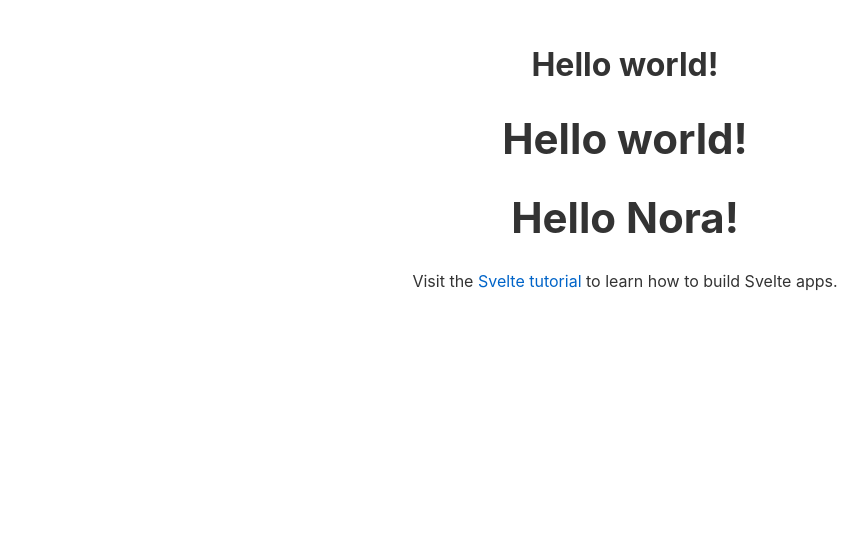
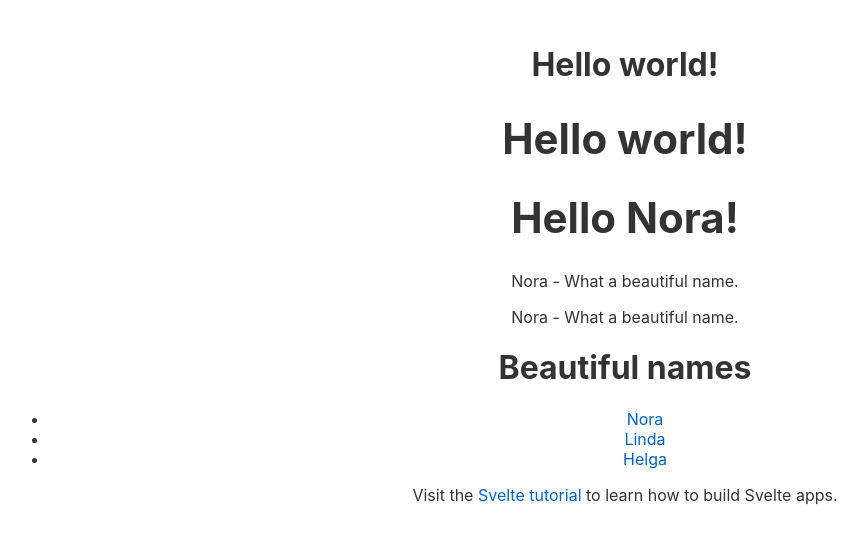
Before and after one commit to marcradziwill/svelte-component-tutorial, a Svelte app: page / in a window 1280 px wide. Shown: the top 544 px of the page, without its empty margins (15-883 px from the left). Built offline with nearby package versions, Linux system fonts and the light colour scheme.

Commit message:
svelte loops

```diff
--- a/src/App.svelte
+++ b/src/App.svelte
@@ -2,6 +2,8 @@
   import SimpleHeadline from "./components/SimpleHeadline.svelte";
   import StyledHeadline from "./components/StyledHeadline.svelte";
   import DynamicStyledHeadline from "./components/DynamicStyledHeadline.svelte";
+  import IfElse from "./components/IfElse.svelte";
+  import Loops from "./components/Loops.svelte";
 </script>
 
 <style>
@@ -10,13 +12,6 @@
     padding: 1em;
     max-width: 240px;
     margin: 0 auto;
-  }
-
-  h1 {
-    color: #ff3e00;
-    text-transform: uppercase;
-    font-size: 4em;
-    font-weight: 100;
   }
 
   @media (min-width: 640px) {
@@ -30,6 +25,8 @@
   <SimpleHeadline />
   <StyledHeadline />
   <DynamicStyledHeadline />
+  <IfElse />
+  <Loops />
   <p>
     Visit the
     <a href="https://svelte.dev/tutorial">Svelte tutorial</a>
--- /dev/null
+++ b/src/components/IfElse.svelte
@@ -0,0 +1,15 @@
+<script>
+  let name = "Nora";
+</script>
+
+{#if name === 'Nora'}
+  <p>{name} - What a beautiful name.</p>
+{/if}
+
+{#if name === 'Nora'}
+  <p>{name} - What a beautiful name.</p>
+{:else if name === 'Linda'}
+  <p>{name} - I like that name</p>
+{:else}
+  <p>{name} - The name is also beautiful.</p>
+{/if}
--- /dev/null
+++ b/src/components/Loops.svelte
@@ -0,0 +1,21 @@
+<script>
+  let names = [
+    { id: "1", name: "Nora" },
+    { id: "2", name: "Linda" },
+    { id: "3", name: "Helga" }
+  ];
+</script>
+
+<h1>Beautiful names</h1>
+
+<ul>
+  {#each names as currentName, index}
+    <li>
+      <a
+        target="_blank"
+        href="https://en.wikipedia.org/wiki/{currentName.name}_(name)">
+        {currentName.name}
+      </a>
+    </li>
+  {/each}
+</ul>
```
